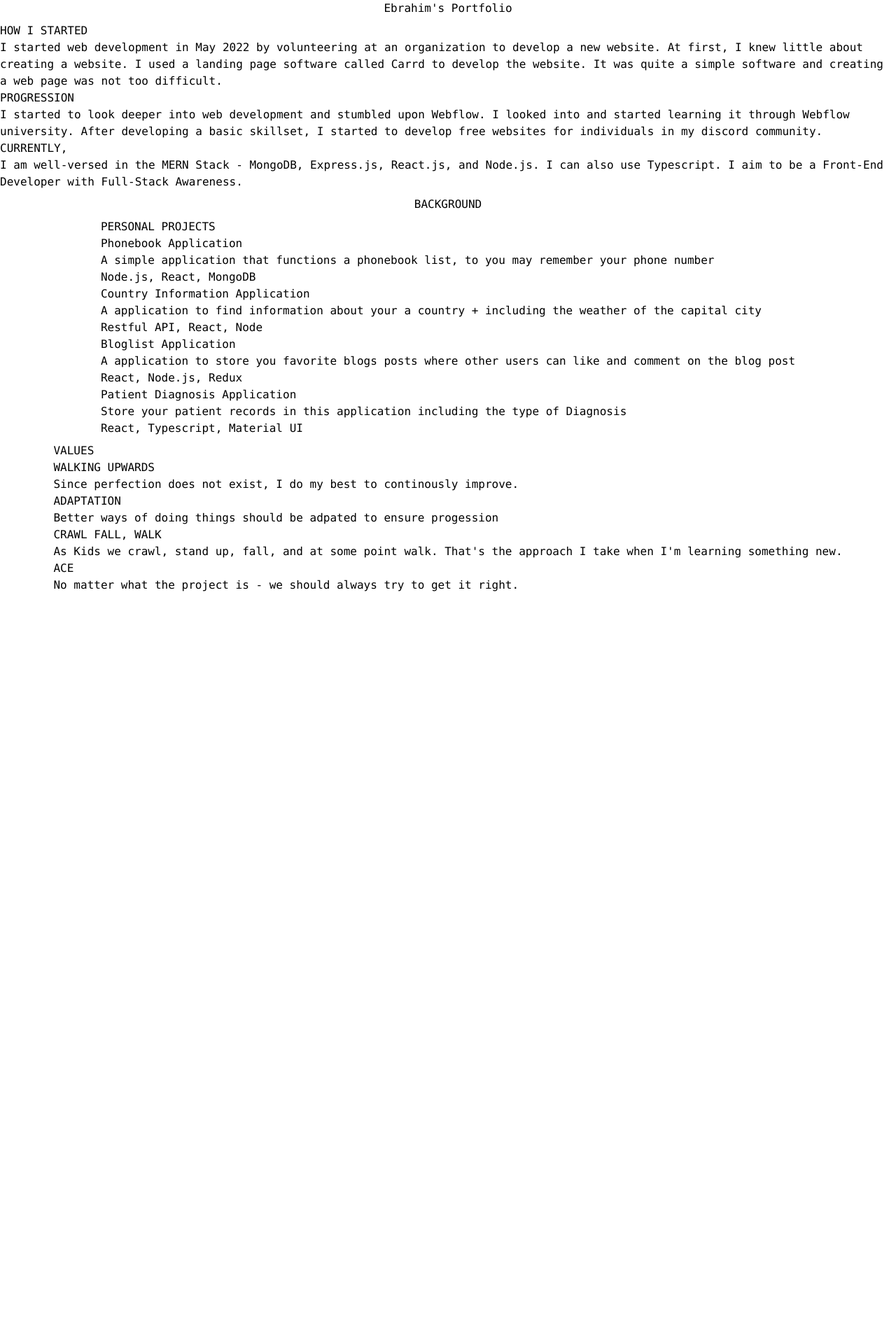
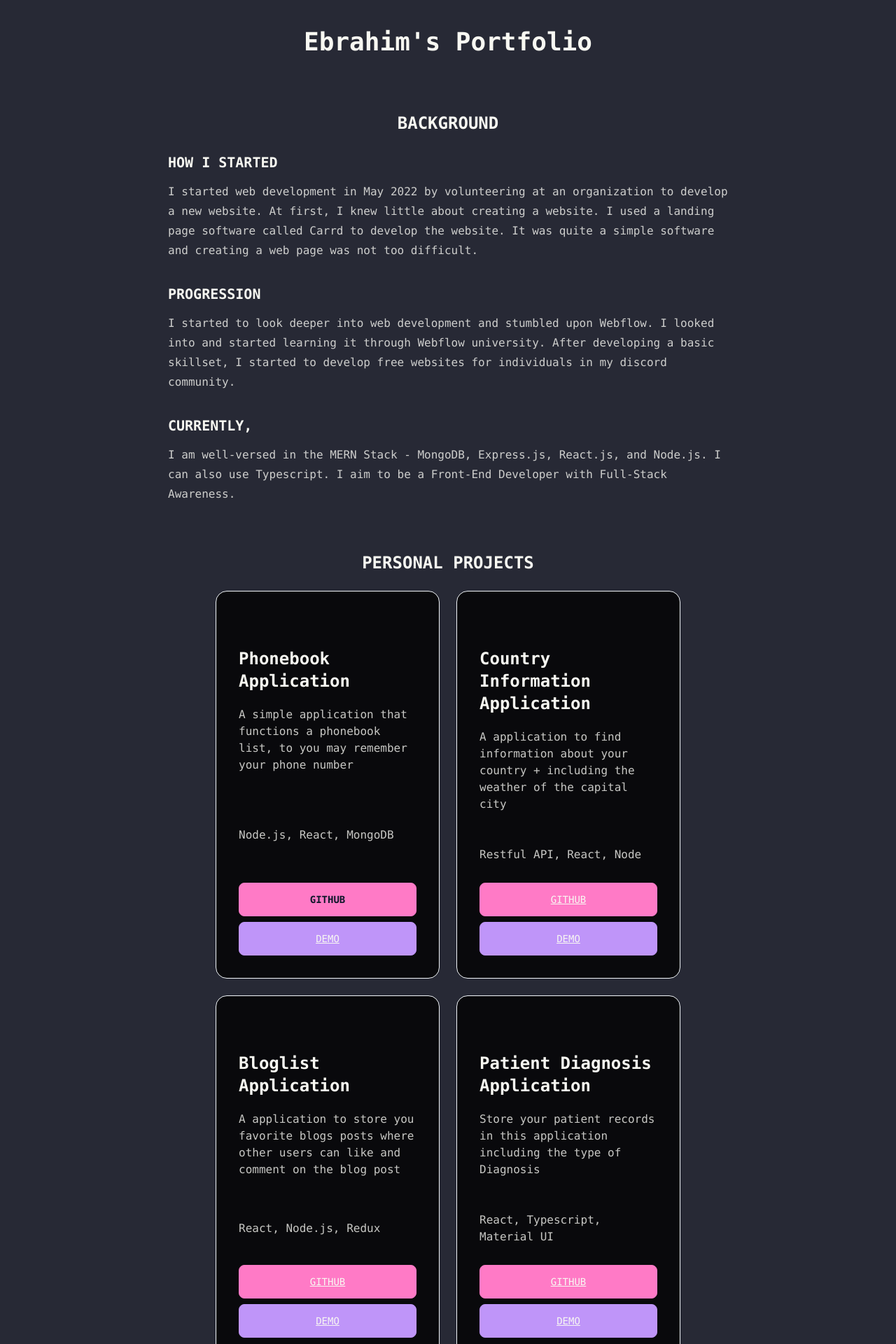
Before and after one commit to ebrahim95/portfolio, a Vue app: page / in a window 1280 px wide. Shown: the top 1920 px of the page at 70% size. Before the commit the page ends 848 px from the top, so only its background shows below. Built offline with nearby package versions, Linux system fonts and the light colour scheme.

Commit message:
added styles, refactored text, and configured daisy UI

```diff
--- a/src/App.vue
+++ b/src/App.vue
@@ -12,10 +12,14 @@ const other_message: other = reactive({
 </script>
 
 <template>
-  <div class="font-mono flex justify-center items-center flex-col gap-2 min-h-full">
-    <h1 class="font-si">Ebrahim's Portfolio</h1>
-    <div>
-      <h2>HOW I STARTED</h2>
+  <div id="main-background" class="prose font-mono mx-auto min-h-full p-10 min-w-full">
+    <div class="mx-auto 2xl:w-6/12 lg:w-8/12 flex flex-col items-center">
+
+      <h1>Ebrahim's Portfolio</h1>
+      <section>
+
+        <h2 class="text-center">BACKGROUND</h2>
+        <h3>HOW I STARTED</h3>
         <p>
           I started web development in May 2022 by volunteering at an organization to develop a new
           website. At first, I knew little about creating a website. I used a landing page software
@@ -23,78 +27,104 @@ const other_message: other = reactive({
           was not too difficult.
         </p>
 
-      <h2>PROGRESSION</h2>
+        <h3>PROGRESSION</h3>
         <p>
           I started to look deeper into web development and stumbled upon Webflow. I looked into and
           started learning it through Webflow university. After developing a basic skillset, I started
           to develop free websites for individuals in my discord community.
         </p>
-      <h2>CURRENTLY,</h2>
+        <h3>CURRENTLY,</h3>
         <p>
           I am well-versed in the MERN Stack - MongoDB, Express.js, React.js, and Node.js. I can also
           use Typescript. I aim to be a Front-End Developer with Full-Stack Awareness.
         </p>
-    </div>
-
-    <div>
-      <h1>BACKGROUND</h1>
-    </div>
-
-    <div>
-      <h1>PERSONAL PROJECTS</h1>
-      <div>
-        <h2>Phonebook Application</h2>
+      </section>
+      <section class="mb-6">
+        <h2 class="text-center">PERSONAL PROJECTS</h2>
+        <div class="flex flex-row flex-wrap justify-center gap-6 mx-auto 2xl:justify-start">
+          <div class="card card-normal bg-base-300 w-80 card-bordered border-slate-100">
+            <div class="card-body">
+              <h2 class="card-title">Phonebook Application</h2>
               <p>
                 A simple application that functions a phonebook list, to you may remember your phone
                 number
               </p>
+
               <p>Node.js, React, MongoDB</p>
+              <a href="https://www.google.com/"
+                class="btn btn-primary font-semibold text-slate-900 no-underline">Github</a>
+              <a href="https://www.google.com/" class="btn btn-secondary"> Demo </a>
+
             </div>
-      <div>
-        <h2>Country Information Application</h2>
+
+          </div>
+          <div class="card card-normal bg-base-300 w-80 card-bordered border-slate-100">
+            <div class="card-body">
+              <h2 class="card-title">Country Information Application</h2>
               <p>
-          A application to find information about your a country + including the weather of the
+                A application to find information about your country + including the weather of the
                 capital city
               </p>
+              <p>Restful API, React, Node</p>
+              <a class="btn btn-primary"> Github </a>
+              <a class="btn btn-secondary"> Demo </a>
+
               <!-- TODO:use chatgpt to summarize the history of the country -->
-        <p>Restful API, React, Node</p>
             </div>
-      <div>
-        <h2>Bloglist Application</h2>
+          </div>
+          <div class="card card-normal bg-base-300 w-80 card-bordered border-slate-100">
+            <div class="card-body">
+              <h2 class="card-title">Bloglist Application</h2>
               <p>
                 A application to store you favorite blogs posts where other users can like and comment on
                 the blog post
               </p>
               <p>React, Node.js, Redux</p>
+              <a class="btn btn-primary"> Github </a>
+              <a class="btn btn-secondary"> Demo </a>
             </div>
-      <div>
-        <h2>Patient Diagnosis Application</h2>
+          </div>
+          <div class="card card-normal bg-base-300 w-80 card-bordered border-slate-100">
+            <div class="card-body">
+              <h2 class="card-title">Patient Diagnosis Application</h2>
               <p>Store your patient records in this application including the type of Diagnosis</p>
               <p>React, Typescript, Material UI</p>
+              <a class="btn btn-primary"> Github </a>
+              <a class="btn btn-secondary"> Demo </a>
+
             </div>
           </div>
+        </div>
+      </section>
 
+      <section>
+        <h2 class="text-center">VALUES</h2>
+        <div class="grid grid-row-2 gap-6 md:grid-cols-2 ">
           <div>
-      <h1>VALUES</h1>
-      <div>
-        <h2>WALKING UPWARDS</h2>
+            <kbd class="kbd kbd-lg text-slate-100 font-bold">WALKING UPWARDS</kbd>
+
             <p>Since perfection does not exist, I do my best to continously improve.</p>
           </div>
           <div>
-        <h2>ADAPTATION</h2>
+
+            <kbd class="kbd kbd-lg text-slate-100 font-bold">ADAPTATION</kbd>
             <p>Better ways of doing things should be adpated to ensure progession</p>
           </div>
           <div>
-        <h2>CRAWL FALL, WALK</h2>
+
+            <kbd class="kbd kbd-lg text-slate-100 font-bold">CRAWL, FALL, WALK</kbd>
             <p>
               As Kids we crawl, stand up, fall, and at some point walk. That's the approach I take when
               I'm learning something new.
             </p>
           </div>
           <div>
-        <h2>ACE</h2>
+
+            <kbd class="kbd kbd-lg text-slate-100 font-bold">ACE</kbd>
             <p>No matter what the project is - we should always try to get it right.</p>
           </div>
+        </div>
+      </section>
     </div>
   </div>
 </template>
--- a/tailwind.config.js
+++ b/tailwind.config.js
@@ -1,12 +1,11 @@
 /** @type {import('tailwindcss').Config} */
 module.exports = {
-  content: [
-    "./index.html",
-    "./src/**/*.{vue,js,ts,jsx,tsx}",
-  ],
+  content: ['./index.html', './src/**/*.{vue,js,ts,jsx,tsx}'],
   theme: {
-
     extend: {}
   },
-  plugins: []
+  plugins: [require('daisyui'), require('@tailwindcss/typography')],
+  daisyui: {
+    themes: ['dracula']
+  }
 }
```
Lines whose indentation alone changed are shown as unchanged.
